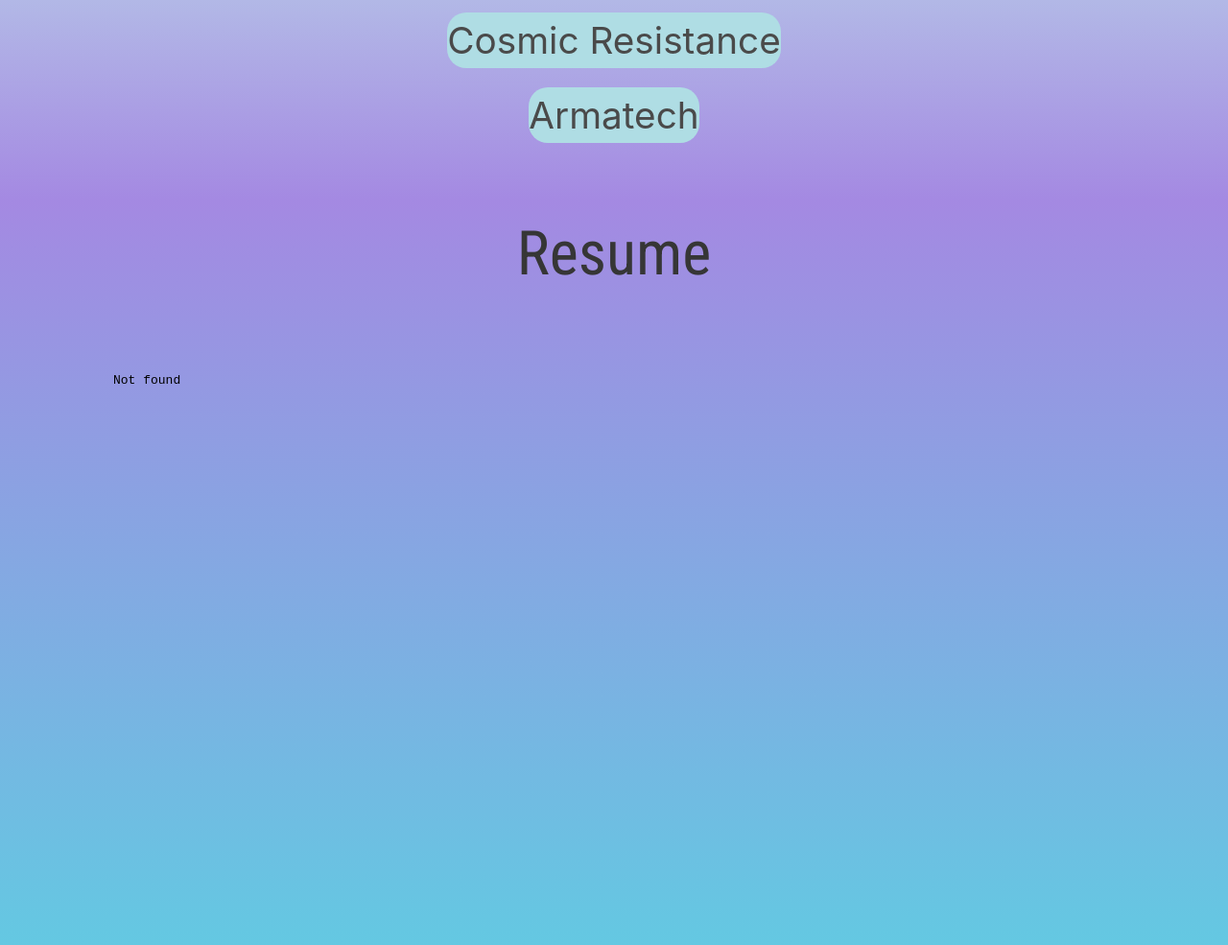
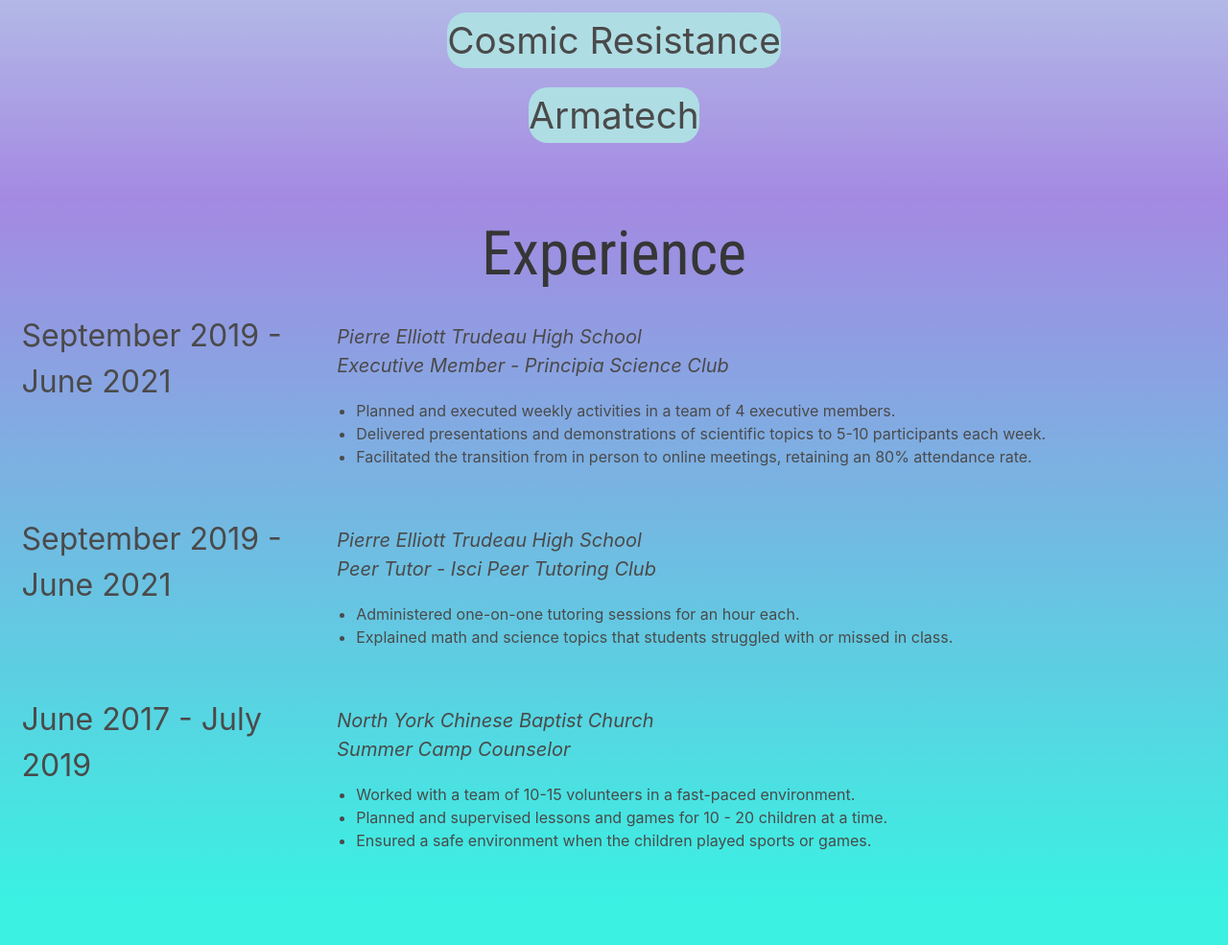
Before and after one commit to QuintonMak/QuintonMak.github.io, a website: page index.html in a window 1280 px wide. Shown: the part 835-1820 px from the top of the page at 96% size. After the commit the page ends 1773 px from the top, so only its background shows below. Drawn offline with Linux system fonts and the light colour scheme.

Commit message:
added experience, removed resume

```diff
--- a/StyleSheet.css
+++ b/StyleSheet.css
@@ -224,20 +224,50 @@
   border: #120a2b solid 5px;
 }
 
-/*RESUME*/
-#resume {
+/*EXPERIENCE*/
+#experience {
   display: flex;
   flex-direction: column;
   justify-content: center;
   align-items: center;
   background-image: linear-gradient(rgb(164, 137, 226), rgb(58, 241, 226));
 }
+
+/* probably uneccesary */
 #resume iframe {
   padding: 70px;
   width: 95vw;
   height: 220vh;
   max-width: 1200px;
   max-height: 1180px;
+}
+
+.expList .expContainer {
+  display: grid;
+  grid-template-columns: 25% 37.5% 37.5%;
+  margin: 20px;
+}
+
+.expList .expDate {
+  grid-column: 1/2;
+  grid-row: 1/2;
+  font-size: 200%;
+}
+
+.expContent {
+  grid-column: 2/4;
+  padding: 10px 20px;
+}
+
+.expTitle,
+.expSubtitle {
+  font-style: italic;
+  font-size: 125%;
+}
+
+.expPointList {
+  list-style: disc;
+  padding: 20px;
 }
 
 /*Responsive Design*/
@@ -286,6 +316,13 @@
   .menu {
     height: 41px;
   }
+
+  /* Rearrange experience section */
+  .expList .expContainer {
+    display: flex;
+    flex-direction: column;
+    margin: 20px;
+  }
 }
 
 @media screen and (max-width: 410px) {
--- /dev/null
+++ b/experience.js
@@ -0,0 +1,62 @@
+//template for an experience point
+const expTemplate = `
+    <div class = "expDate"> </div>
+    <div class = "expContent">
+        <h2 class = "expTitle"> </h2>
+        <h2 class = "expSubtitle"> </h2>
+        <ul class = "expPointList"> </ul>
+    </div>
+
+
+`
+
+
+class exp {
+    constructor(title, subtitle, list, date) {
+        this.title = title;
+        this.subtitle = subtitle;
+        this.list = list;
+        this.date = date;
+        //create container element
+        this.container = document.createElement("li");
+        this.container.classList.add("expContainer")
+        this.container.innerHTML = expTemplate;
+        //add title/subtitles
+        this.container.querySelector(".expTitle").innerText = title;
+        this.container.querySelector(".expSubtitle").innerText = subtitle;
+        //add each element in list to the li element
+        this.list.forEach((element) => {
+            let pt = document.createElement("li");
+            pt.innerText = element;
+            this.container.querySelector(".expPointList").append(pt);
+        });
+        //add the date
+        this.container.querySelector(".expDate").innerText = date;
+    }
+}
+
+let expList = [];
+expList.push(new exp("Pierre Elliott Trudeau High School",
+                    "Executive Member - Principia Science Club",
+                    ["Planned and executed weekly activities in a team of 4 executive members.",
+                    "Delivered presentations and demonstrations of scientific topics to 5-10 participants each week.",
+                    "Facilitated the transition from in person to online meetings, retaining an 80% attendance rate."],
+                    "September 2019 - June 2021"));
+
+expList.push(new exp("Pierre Elliott Trudeau High School",
+                    "Peer Tutor - Isci Peer Tutoring Club",
+                    ["Administered one-on-one tutoring sessions for an hour each.",
+                     "Explained math and science topics that students struggled with or missed in class."],
+                    "September 2019 - June 2021"));
+
+expList.push(new exp("North York Chinese Baptist Church",
+                    "Summer Camp Counselor",
+                    ["Worked with a team of 10-15 volunteers in a fast-paced environment.",
+                     "Planned and supervised lessons and games for 10 - 20 children at a time.",
+                    "Ensured a safe environment when the children played sports or games."],
+                    "June 2017 - July 2019"));
+
+expList.forEach((element) => {
+    console.log(element.container);
+    document.querySelector(".expList").append(element.container);
+});
--- a/index.html
+++ b/index.html
@@ -13,12 +13,13 @@
     <link rel="stylesheet"
   href="https://fonts.googleapis.com/css?family=Roboto Condensed">
     <script src = "script.js" defer></script>
+    <script src = "experience.js" defer></script>
 </head>
 <body>
     <nav class="menu">
         <a href="#top">About</a>
         <a href="#projects">Projects</a>
-        <a href="#resume">Resume</a>
+        <a href="#experience">Experience</a>
     </nav>
     <id=#top></id> <!--Anchor to the top of the page-->
     <div class="main">
@@ -64,11 +65,18 @@
             <ul class="projectList">
             </ul>
         </div>
+        <!--
         <div id="resume">
             <div class="title">Resume</div>
             <iframe src="Media/Quinton Mak Resume.pdf"></iframe>
         </div>
+        -->
+        <div id="experience">
+            <h2 class="title">Experience</h2>
+            <ul class="expList">
 
+            </ul>
+        </div>
     </div>
 </body>
 </html>
```
